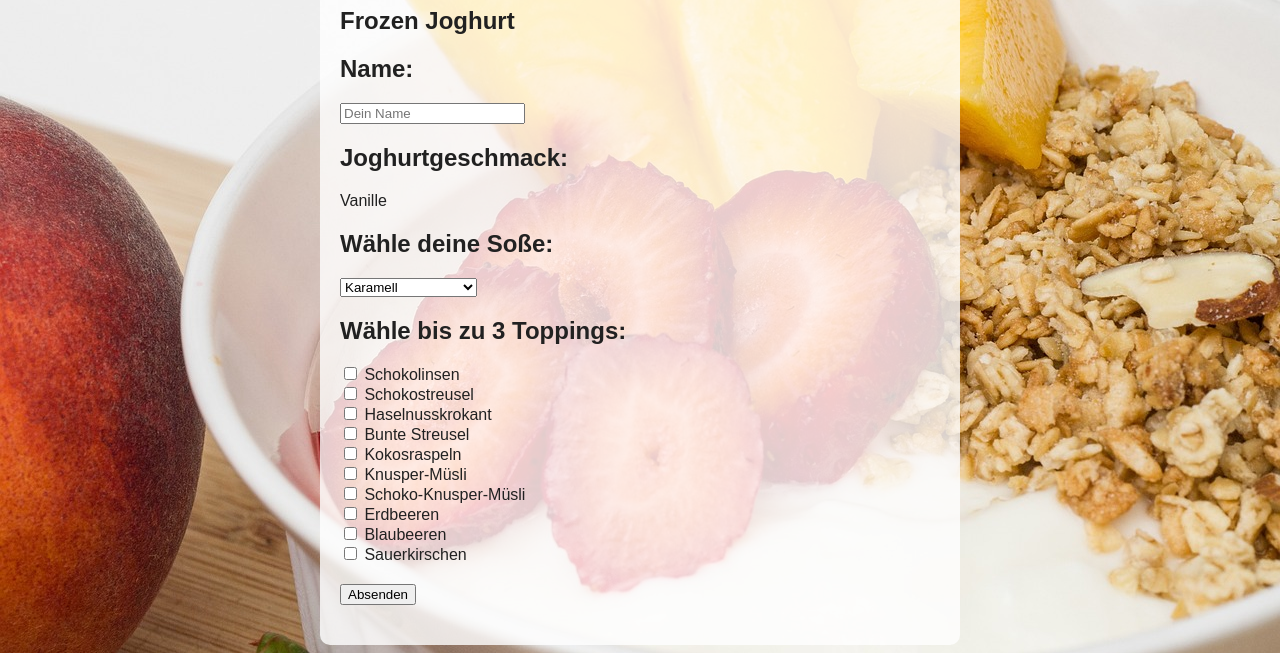
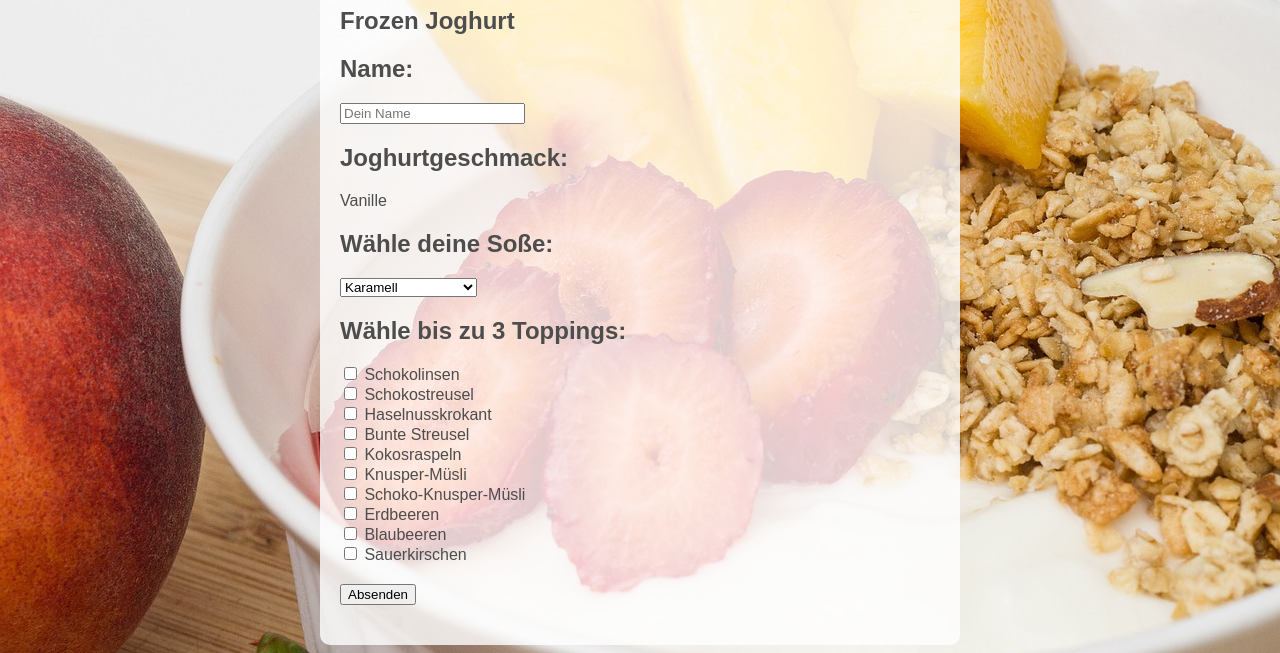
Before and after one commit to jovana-a/frozen, a plain HTML site: page index.html in a window 1280 px wide. Shown: the part 210-863 px from the top of the page. Drawn offline with Linux system fonts and the light colour scheme.

Commit message:
Update index.html

```diff
--- a/index.html
+++ b/index.html
@@ -9,7 +9,7 @@
             font-family: Arial, sans-serif;
             background-image: url('messe.jpg');
             background-size: cover;
-            color: #212121;
+            color: #4D4D4D;
         }
         .container {
             max-width: 600px;
```
